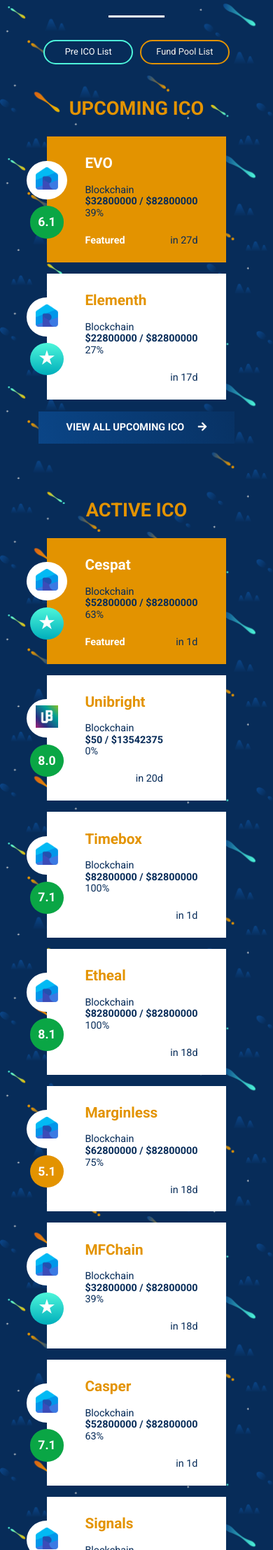
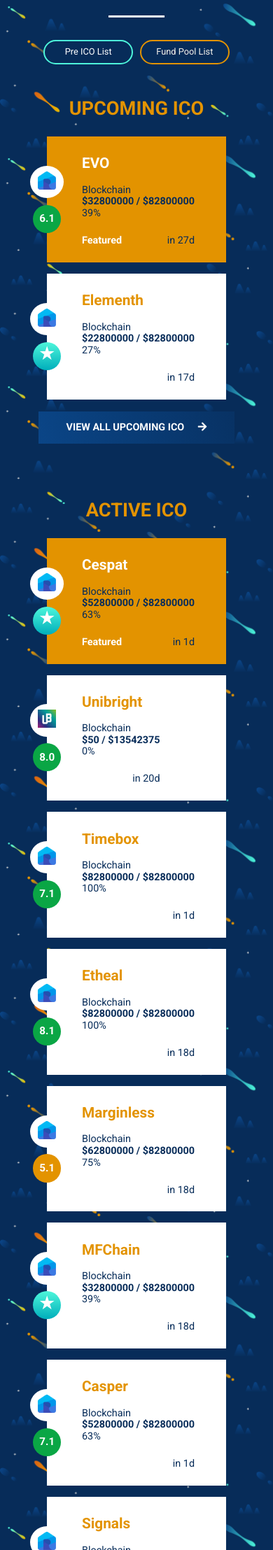
Before and after one commit to moonlandingnetwork/moonlandingnetwork.github.io, a Jekyll site: the page built from index.html, in a window 390 px wide. Shown: the part 943-3158 px from the top of the page at 70% size. Built offline with Jekyll 4.4.1, drawn with Linux system fonts in a browser that asks for light colours; cached includes are drawn as plain includes; nearby versions of some CDN libraries; comment, search, counter and statistics services are not loaded.

Commit message:
Layout Revision

```diff
--- a/css/style.css
+++ b/css/style.css
@@ -2740,6 +2740,24 @@ footer{
        font-size: 0.55rem;
        margin: 1rem 0;
    }
+   /* Homepage */
+   .ico-card-sec{
+       margin-left: -1.5rem;
+   }
+   .ico-card-image img{
+       width: 26px;
+       padding: 0.5rem 0.7rem;
+   }
+   .ico-card-rating.number {
+    font-size: 0.95rem;
+    padding-top: 0.7rem;
+    }
+    .ico-card-rating{
+        width: 2.5rem;
+        font-size: 1.7rem;
+        padding: 0.1rem 0 0 0;
+        height: 2.4rem;
+    }
    /* Coin Page */
    .main-body-content{
        padding: 0 1rem 2.5rem;
@@ -3149,6 +3167,9 @@ footer{
         order: 1;
         flex: 0 1 35%;
     }
+    .ico-promo-banner input{
+        font-size: 0.8rem;
+    }
     /* Publish ICO Page */
     .publish-ico-title h1{
         font-size: 1.5em;
```
